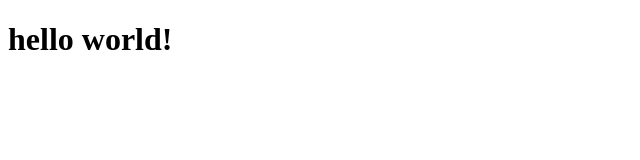
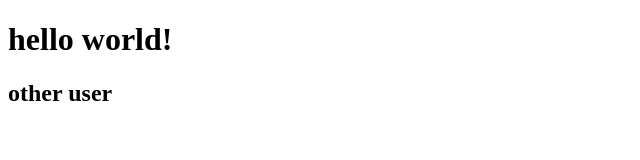
Before and after one commit to shaindy-git/ex4, a plain HTML site: page index.html in a window 1280 px wide. Shown: the whole page, without its empty margins (0-640 px from the left). Drawn offline with Linux system fonts and the light colour scheme.

Commit message:
other user

```diff
--- a/index.html
+++ b/index.html
@@ -7,5 +7,6 @@
 </head>
 <body>
     <h1>hello world!</h1>
+    <h2>other user</h2>
 </body>
 </html>
```
